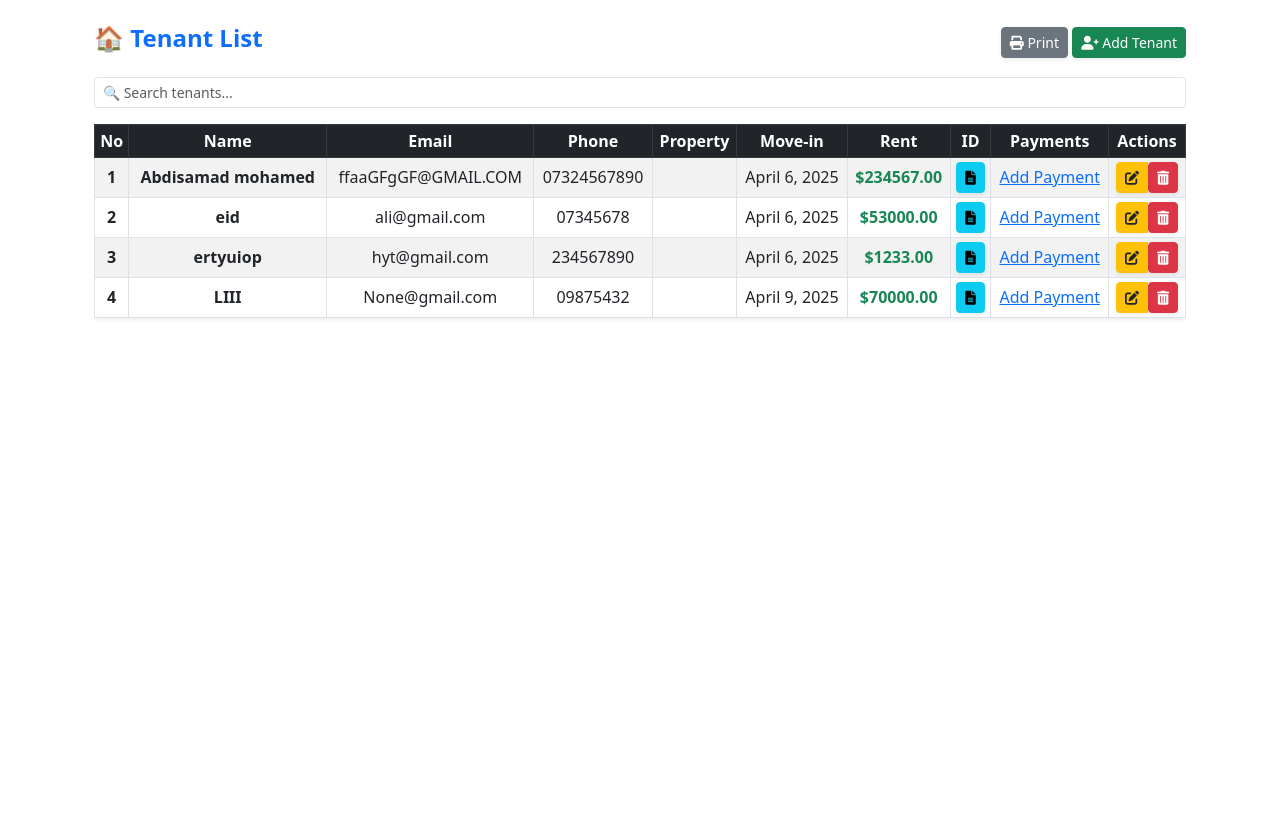
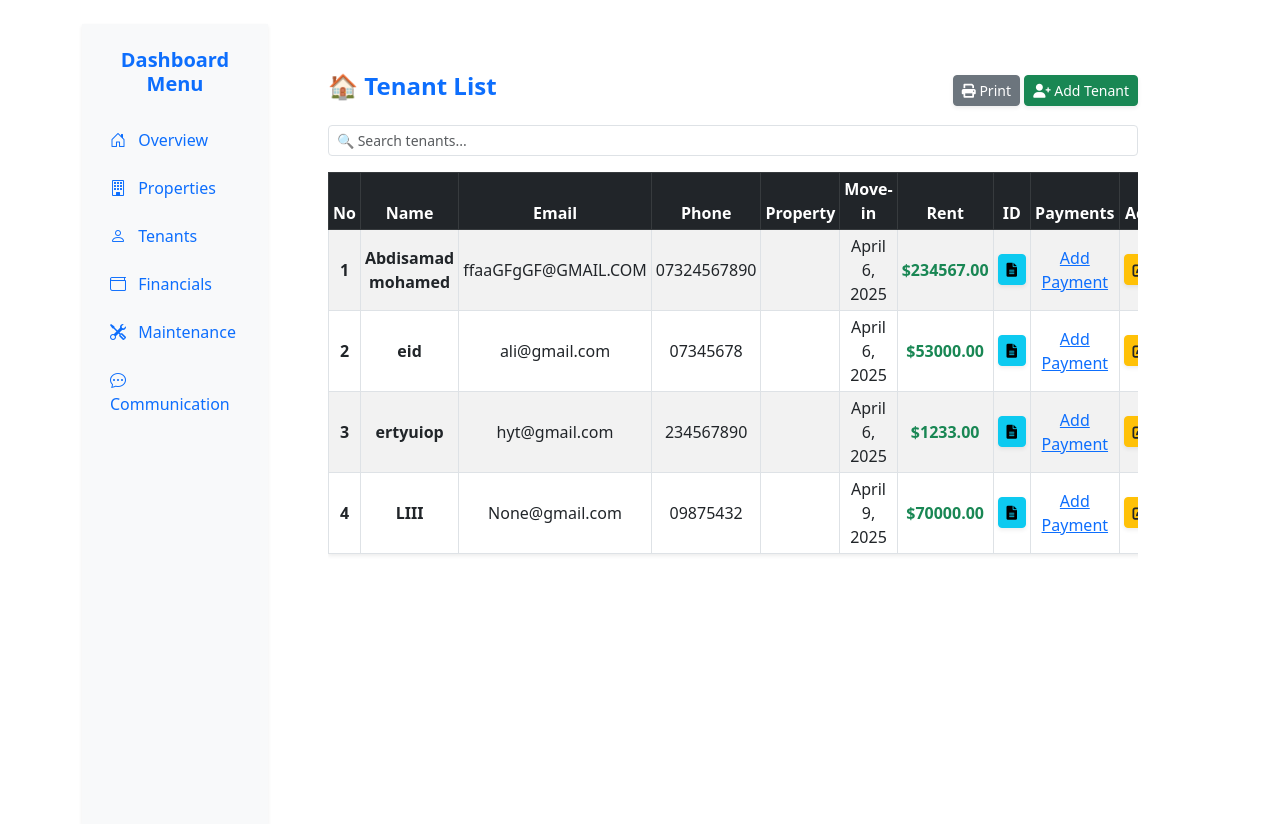
Before and after one commit to EidAbdullahi/renta-management, a Django app: page /tenant_list/ in a window 1280 px wide. Before the commit the page ends 319 px from the top, so only its background shows below. Run offline with Django 4.2, Linux system fonts and the light colour scheme; a user stored in the database is signed in; data comes from the database, SQL or seed files in the repository; some libraries are stand-ins or nearby versions.

Commit message:
commit changes

```diff
--- a/users/templates/tenant/tenant_list.html
+++ b/users/templates/tenant/tenant_list.html
@@ -1,6 +1,51 @@
 {% extends "users/base.html" %}
 
+{% block title %}Dashboard - Rental Management{% endblock %}
+
 {% block content %}
+<div class="container-fluid">
+  <div class="row">
+    <!-- Sidebar -->
+    <nav class="col-md-2 d-none d-md-block bg-light sidebar vh-100 shadow-sm">
+      <div class="position-sticky pt-4">
+        <h5 class="text-center text-primary fw-bold mb-4">Dashboard Menu</h5>
+        <ul class="nav flex-column">
+          <li class="nav-item mb-2">
+            <a class="nav-link active text-primary" href="{% url 'dashboard' %}">
+              <i class="bi bi-house-door me-2"></i> Overview
+            </a>
+          </li>
+          <li class="nav-item mb-2">
+            <a class="nav-link" href="#">
+              <i class="bi bi-building me-2"></i> Properties
+            </a>
+          </li>
+          <li class="nav-item mb-2">
+            <a class="nav-link" href="{% url 'tenant_list' %}">
+              <i class="bi bi-person me-2"></i> Tenants
+            </a>
+          </li>
+          <li class="nav-item mb-2">
+            <a class="nav-link" href="#">
+              <i class="bi bi-wallet me-2"></i> Financials
+            </a>
+          </li>
+          <li class="nav-item mb-2">
+            <a class="nav-link" href="#">
+              <i class="bi bi-tools me-2"></i> Maintenance
+            </a>
+          </li>
+          <li class="nav-item mb-2">
+            <a class="nav-link" href="#">
+              <i class="bi bi-chat-dots me-2"></i> Communication
+            </a>
+          </li>
+        </ul>
+      </div>
+    </nav>
+
+    <!-- Main Content -->
+    <main class="col-md-10 ms-sm-auto px-md-5 py-4">
       <div class="container mt-4">
         <div class="d-flex justify-content-between align-items-center mb-3 flex-wrap">
           <h4 class="text-primary fw-bold">🏠 Tenant List</h4>
@@ -79,6 +124,9 @@
           </table>
         </div>
       </div>
+    </main>
+  </div>
+</div>
 
 <!-- JavaScript for Live Search Filtering -->
 <script>
@@ -123,4 +171,68 @@ function printTable() {
 
 <!-- FontAwesome for Icons -->
 <link rel="stylesheet" href="https://cdnjs.cloudflare.com/ajax/libs/font-awesome/6.0.0/css/all.min.css">
+
 {% endblock %}
+
+<!-- Custom CSS -->
+<style>
+  .sidebar {
+    background-color: #f8f9fa;
+    box-shadow: 2px 0 10px rgba(0, 0, 0, 0.1);
+    padding-top: 20px;
+  }
+
+  .sidebar .nav-link {
+    color: #495057;
+    font-size: 16px;
+    padding: 10px 15px;
+  }
+
+  .sidebar .nav-link:hover,
+  .sidebar .nav-link.active {
+    background-color: #007bff;
+    color: #fff;
+  }
+
+  .sidebar .nav-link i {
+    font-size: 20px;
+  }
+
+  /* Table Styles */
+  .table th, .table td {
+    padding: 10px;
+  }
+
+  .table-responsive {
+    max-height: 500px;
+    overflow-y: auto;
+  }
+
+  .btn-outline-dark {
+    color: #333;
+    border-color: #333;
+  }
+
+  .btn-outline-dark:hover {
+    background-color: #333;
+    color: white;
+  }
+
+  .btn-light {
+    background-color: #f8f9fa;
+    color: #333;
+  }
+
+  .btn-light:hover {
+    background-color: #e2e6ea;
+    color: #333;
+  }
+
+  /* Responsive Layout */
+  @media (max-width: 768px) {
+    .col-md-10 {
+      padding-left: 15px;
+      padding-right: 15px;
+    }
+  }
+</style>
```
Also changed, not shown: users/templates/employee/employee_list.html (+37 -38 lines), users/templates/tenant/payment_list.html (+91 -1 lines). Lines whose indentation alone changed are shown as unchanged.
